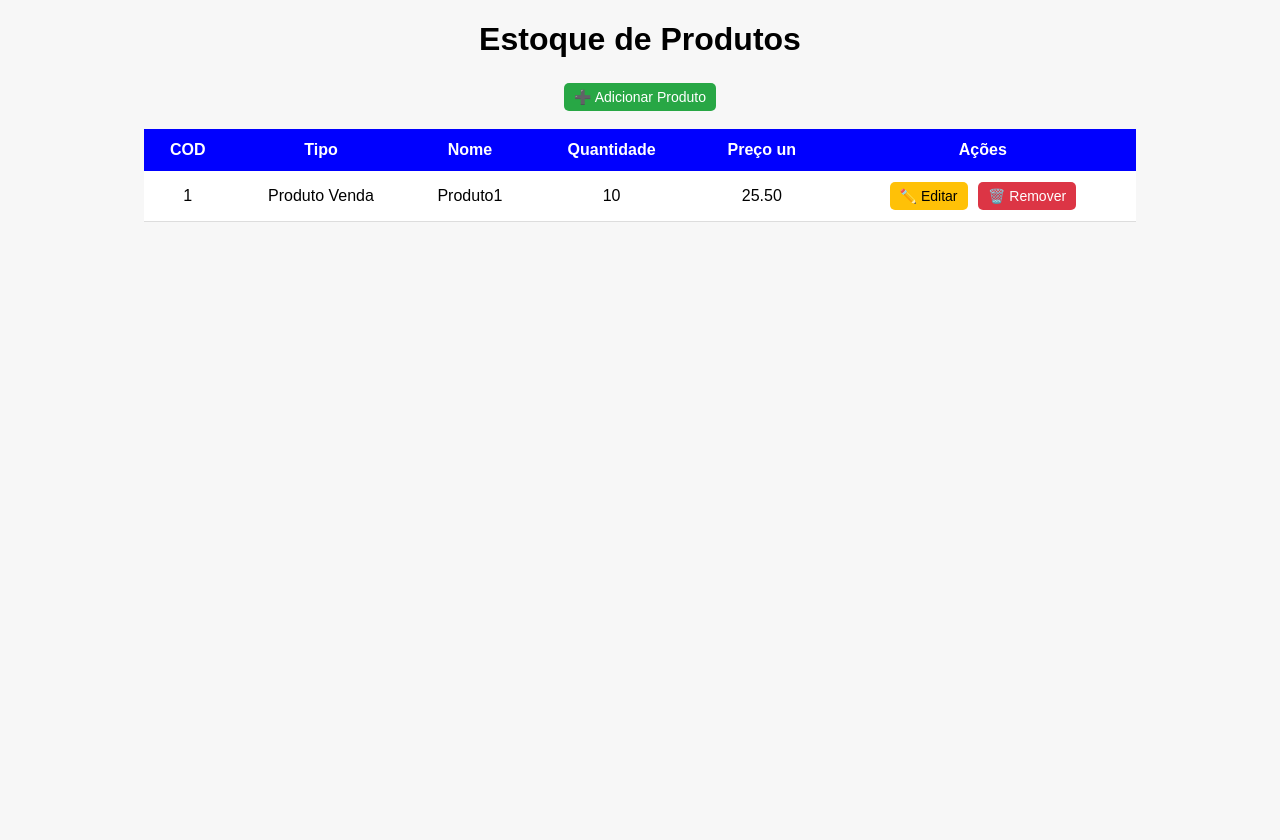
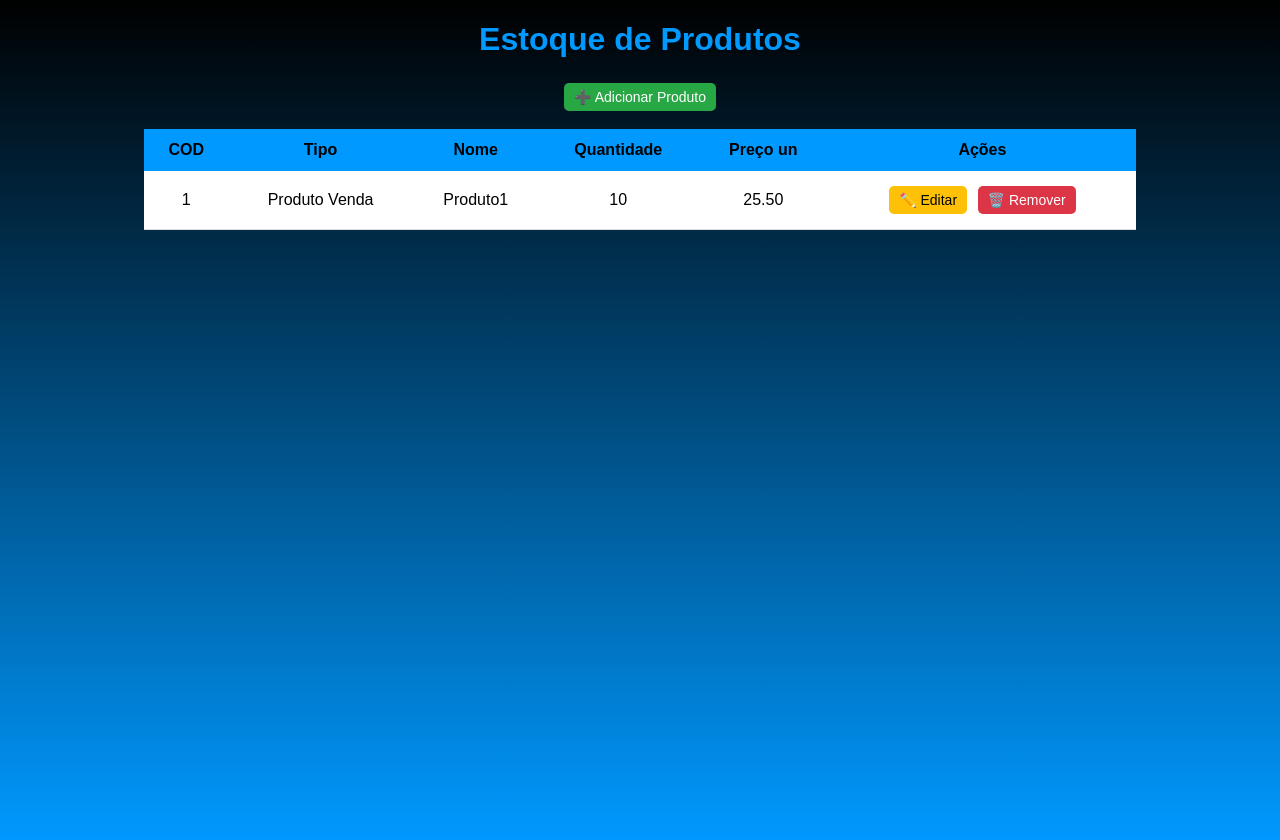
Before and after one commit to JOAOPEDROTADEUCOSTA/SISTEMA-DE-ESTOQUE, a plain HTML site: page index.html in a window 1280 px wide. Before the commit the page ends 800 px from the top, so only its background shows below. Drawn offline with Linux system fonts and the light colour scheme.

Commit message:
Alteração css

```diff
--- a/style.css
+++ b/style.css
@@ -1,11 +1,12 @@
 body {
+    background-image: linear-gradient(to bottom, #000000,  #0099ff);
+    height: 100vh;
     font-family: Arial, sans-serif;
     margin: 20px;
-    background-color: #f7f7f7;
 }
 
 h1, h2 {
-    color: #000000;
+    color: #0099ff;
     text-align: center;
 }
 
@@ -22,14 +23,15 @@ table {
 }
 
 th {
-    background-color: #0000FF;
+    background-color: #0099ff;
     color: white;
     padding: 12px;
+    color: #000000;
 }
 
 td {
     text-align: center;
-    padding: 8px;
+    padding: 12px;
     border-bottom: 1px solid #ddd;
     color: #000000;
 }
```
Also changed, not shown: index.html (+0 -1 lines).
